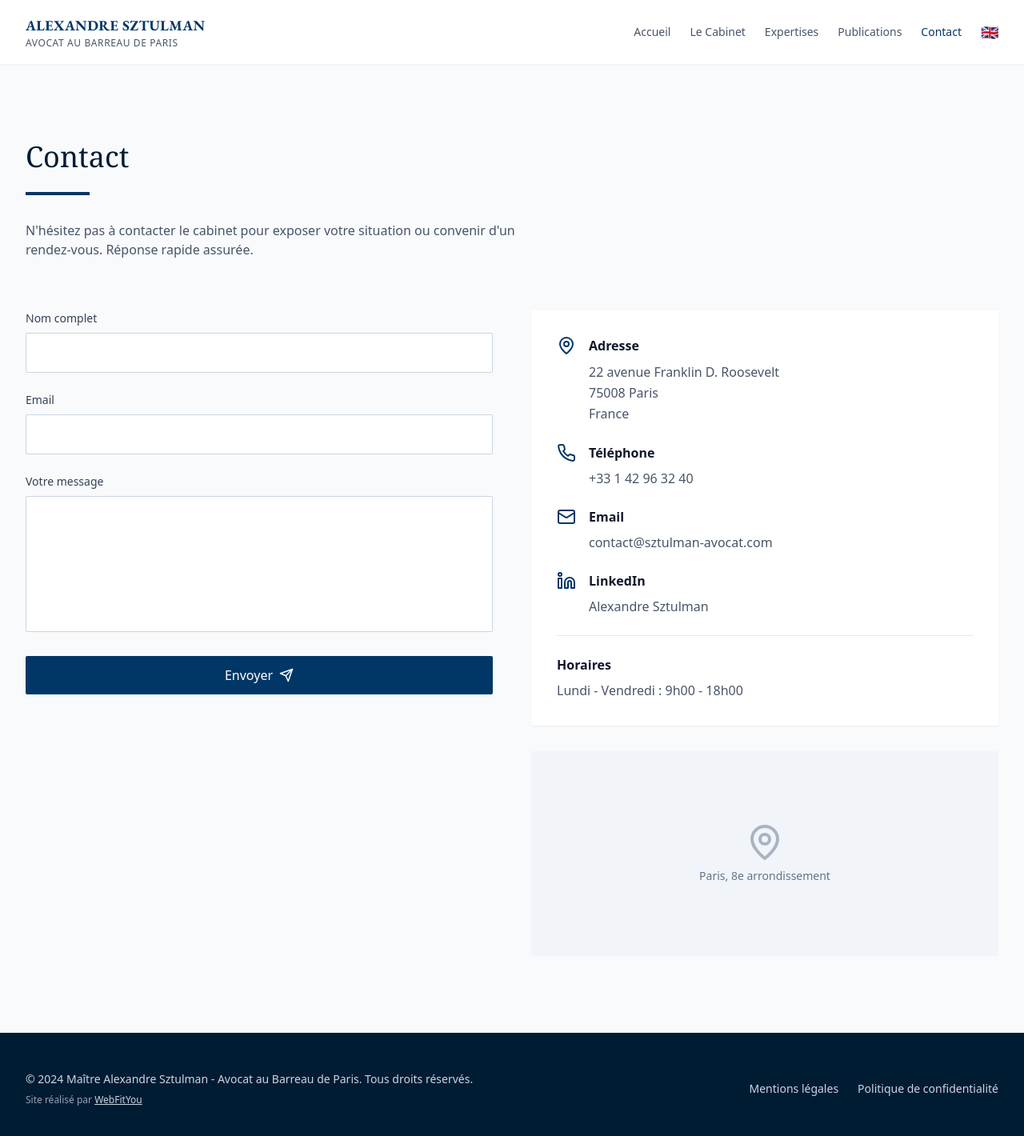
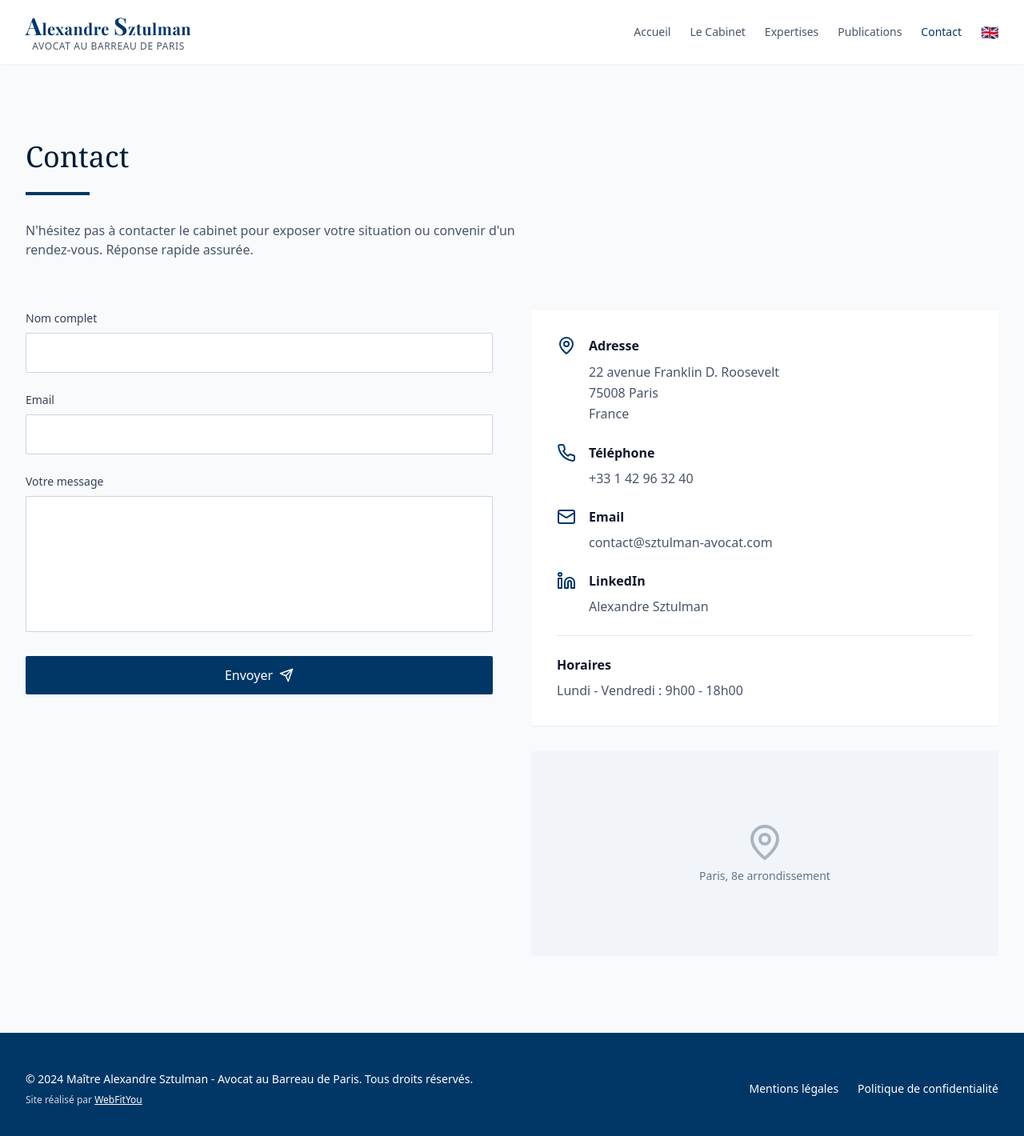
Before and after one commit to Jordanckn/Alexandre-Sztulman, a React (Vite) app: page /contact in a window 1280 px wide. Shown: the top 1420 px of the page at 80% size. Built offline with nearby package versions, Linux system fonts and the light colour scheme.

Commit message:
Updated index.html

```diff
--- a/index.html
+++ b/index.html
@@ -7,7 +7,7 @@
     <meta name="theme-color" content="#1e293b" />
     <link rel="preconnect" href="https://fonts.googleapis.com" />
     <link rel="preconnect" href="https://fonts.gstatic.com" crossorigin />
-    <link href="https://fonts.googleapis.com/css2?family=EB+Garamond:wght@400;500;600;700&display=swap" rel="stylesheet" />
+    <link href="https://fonts.googleapis.com/css2?family=EB+Garamond:wght@400;500;600;700&family=Playfair+Display:wght@700;800;900&display=swap" rel="stylesheet" />
     <title>Maître Alexandre Sztulman - Avocat au Barreau de Paris</title>
     <meta name="description" content="Cabinet d'avocat spécialisé en sanctions internationales de l'UE, droit pénal des affaires et contentieux des investissements. Docteur en Droit, enseignant à la Sorbonne." />
   </head>
--- a/src/components/Footer.tsx
+++ b/src/components/Footer.tsx
@@ -23,26 +23,26 @@ export function Footer({ language }: FooterProps) {
   const t = content[language];
 
   return (
-    <footer className="bg-primary-900 text-slate-300 py-12">
+    <footer className="bg-primary-700 text-white py-12">
       <div className="max-w-7xl mx-auto px-4 sm:px-6 lg:px-8">
         <div className="flex flex-col md:flex-row justify-between items-center gap-4">
           <div className="flex flex-col items-center md:items-start gap-2">
             <p className="text-sm">{t.copyright}</p>
-            <p className="text-xs text-slate-400">
+            <p className="text-xs text-white/80">
               {t.credit}{' '}
               <a
                 href="https://webfityou.com/"
                 target="_blank"
                 rel="noopener noreferrer"
-                className="text-slate-300 hover:text-white transition-colors underline"
+                className="text-white hover:text-white/80 transition-colors underline"
               >
                 WebFitYou
               </a>
             </p>
           </div>
           <div className="flex gap-6 text-sm">
-            <button className="hover:text-white transition-colors">{t.legal}</button>
-            <button className="hover:text-white transition-colors">{t.privacy}</button>
+            <button className="hover:text-white/80 transition-colors">{t.legal}</button>
+            <button className="hover:text-white/80 transition-colors">{t.privacy}</button>
           </div>
         </div>
       </div>
--- a/src/components/Header.tsx
+++ b/src/components/Header.tsx
@@ -49,10 +49,10 @@ export function Header({ language, onLanguageChange }: HeaderProps) {
         <div className="flex justify-between items-center h-20">
           <Link
             to="/"
-            className="flex flex-col transition-colors"
+            className="flex flex-col transition-colors items-center"
           >
-            <span className="text-lg font-bold tracking-wide text-primary-700 hover:text-primary-600 transition-colors font-garamond">
-              ALEXANDRE SZTULMAN
+            <span className="text-xl font-bold tracking-wide text-primary-700 hover:text-primary-600 transition-colors font-trajan">
+              <span className="text-3xl">A</span>lexandre <span className="text-3xl">S</span>ztulman
             </span>
             <span className="text-xs tracking-wider text-slate-600 uppercase">
               Avocat au Barreau de Paris
--- a/tailwind.config.js
+++ b/tailwind.config.js
@@ -20,6 +20,7 @@ export default {
       },
       fontFamily: {
         garamond: ['"EB Garamond"', 'serif'],
+        trajan: ['"Playfair Display"', 'serif'],
       },
     },
   },
```
